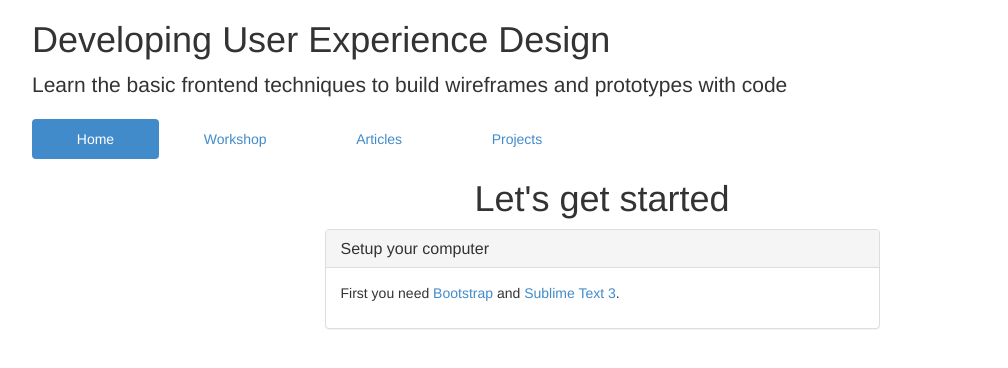
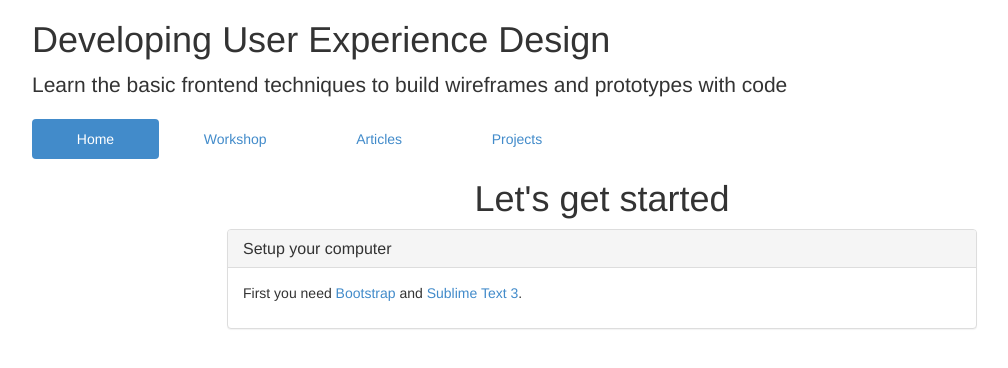
Before and after one commit to developinguxd/developinguxd.github.io, a Jekyll site: the page built from index.html, in a window 1280 px wide. Shown: the top 368 px of the page, without its empty margins (38-1046 px from the left). Built offline with Jekyll 4.4.1, drawn with Linux system fonts in a browser that asks for light colours.

Commit message:
Make panels wider

```diff
--- a/index.html
+++ b/index.html
@@ -22,7 +22,7 @@ subl: http://sublime-text.com
 </nav>
 
 <article class="row"> <!-- row as a container -->
-  <div class="col-md-6 col-md-offset-3">  <!-- set width of all panels -->
+  <div class="col-md-8 col-md-offset-2">  <!-- set width of all panels -->
     <h1 class="text-center">Let's get started</h1>
 
 
```
